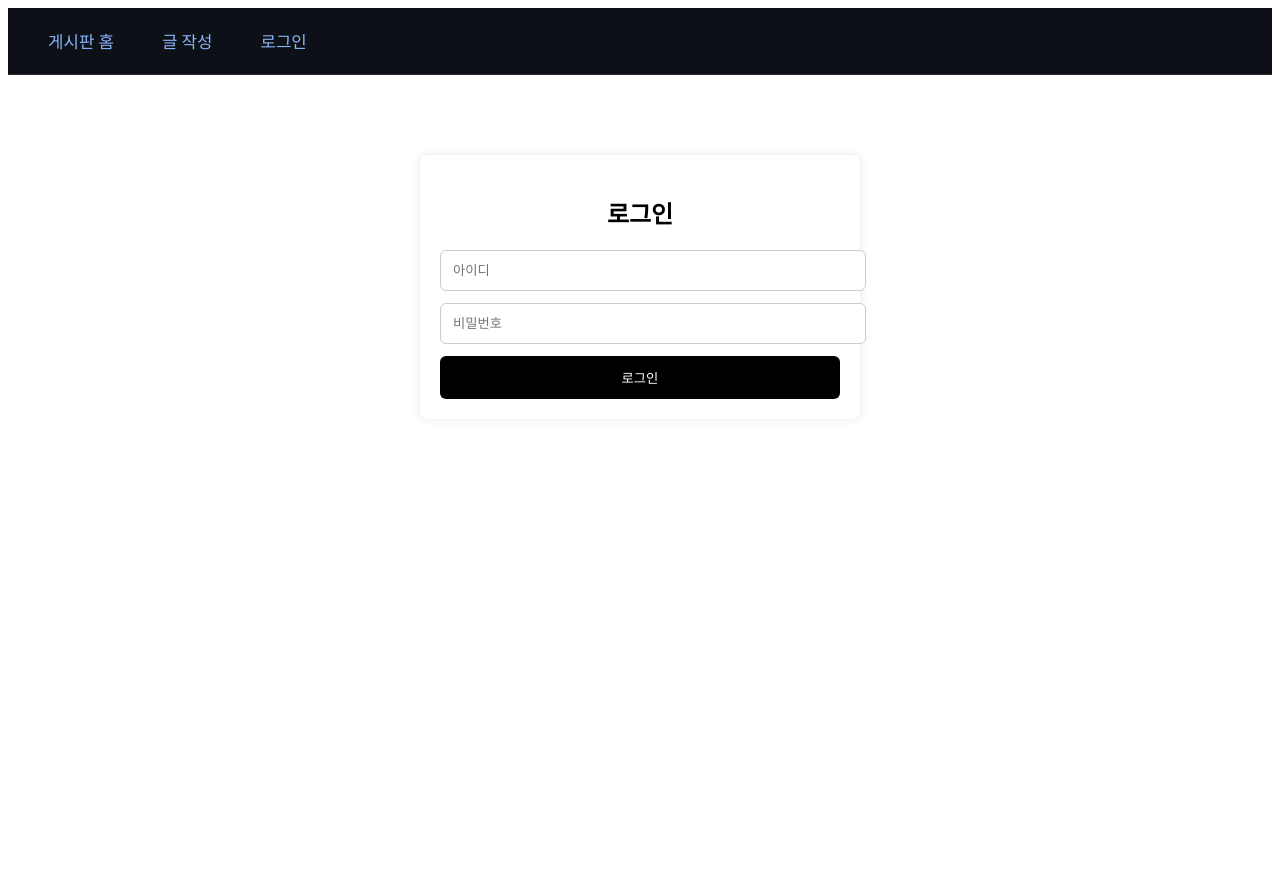
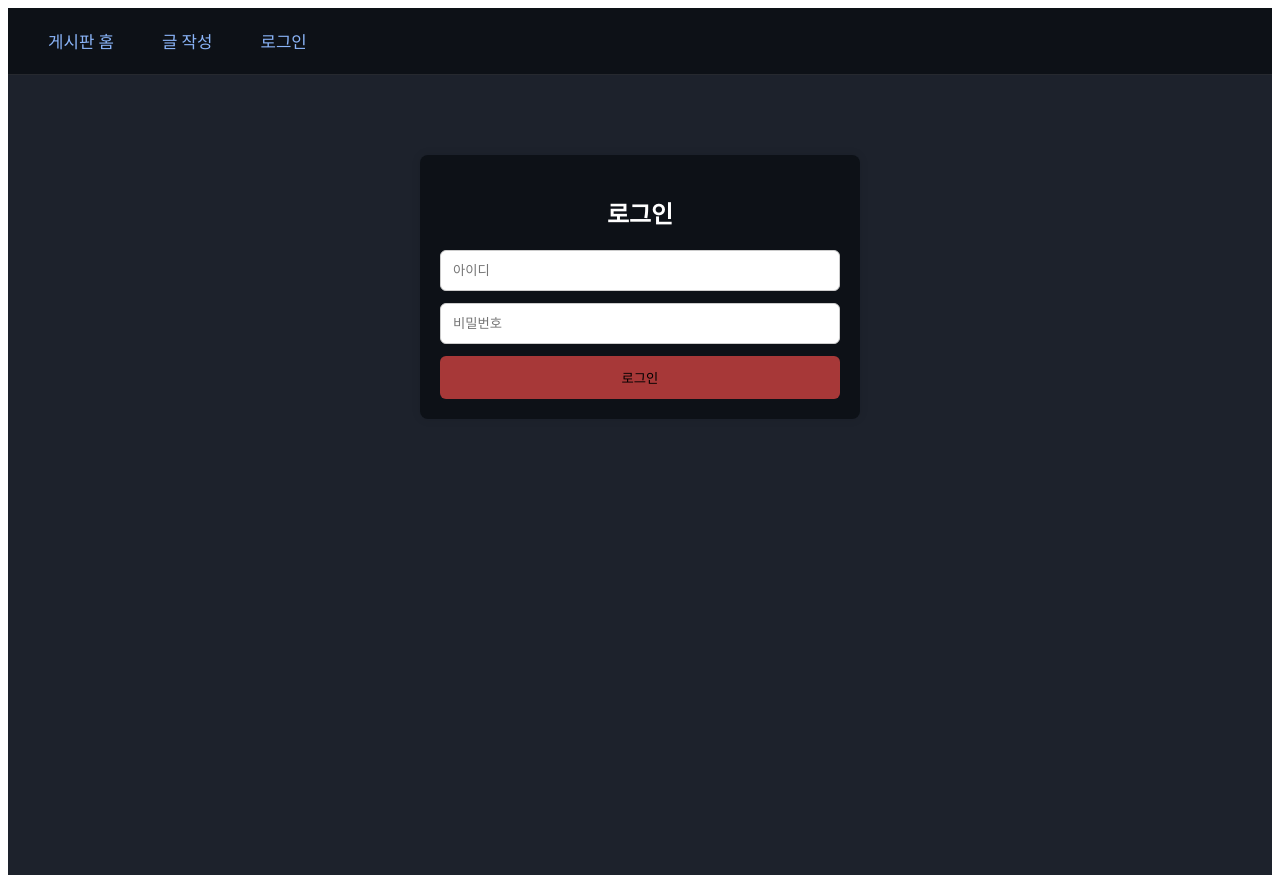
Before and after one commit to seol1jun/Spring-fullstack-Board, a React (Create React App) app in the folder frontend_board/: page /login in a window 1280 px wide. Before the commit the page ends 800 px from the top, so only its background shows below. Built offline with nearby package versions, Linux system fonts and the light colour scheme.

Commit message:
update css and logout part

```diff
--- a/frontend_board/src/pages/login.css
+++ b/frontend_board/src/pages/login.css
@@ -1,8 +1,16 @@
+.login-page {
+    min-height: 100vh;
+    background-color: #1d222c;
+    display: flex;
+    justify-content: center;
+    align-items: flex-start;    /* 카드 위에서부터 조금 내려오게 하고 싶으면 flex-start */
+  }
+
 .login-container {
     max-width: 400px;
     margin: 80px auto;
     padding: 20px;
-    background: #fff;
+    background-color: #0d1117;
     border-radius: 8px;
     box-shadow: 0 0 10px rgba(0,0,0,0.1);
   }
@@ -11,10 +19,11 @@
     text-align: center;
     margin-bottom: 20px;
     font-size: 24px;
+    color: #fff;
   }
 
   .login-input {
-    width: 100%;
+    width: 93.5%;
     padding: 12px;
     margin-bottom: 12px;
     border-radius: 6px;
@@ -24,8 +33,8 @@
   .login-button {
     width: 100%;
     padding: 12px;
-    background: black;
-    color: white;
+    background: rgb(167, 56, 56);
+    color: black;
     border-radius: 6px;
     border: none;
   }
--- a/frontend_board/src/pages/login.jsx
+++ b/frontend_board/src/pages/login.jsx
@@ -29,6 +29,7 @@ export default function Login() {
   };
 
   return (
+    <div className="login-page">
         <div className="login-container">
         <h2 className="login-title">로그인</h2>
         <form className="login-form" onSubmit={handleSubmit}>
@@ -49,5 +50,6 @@ export default function Login() {
             <button type="submit" className="login-button">로그인</button>
         </form>
         </div>
+    </div>
   );
 }
```
Lines whose indentation alone changed are shown as unchanged.
